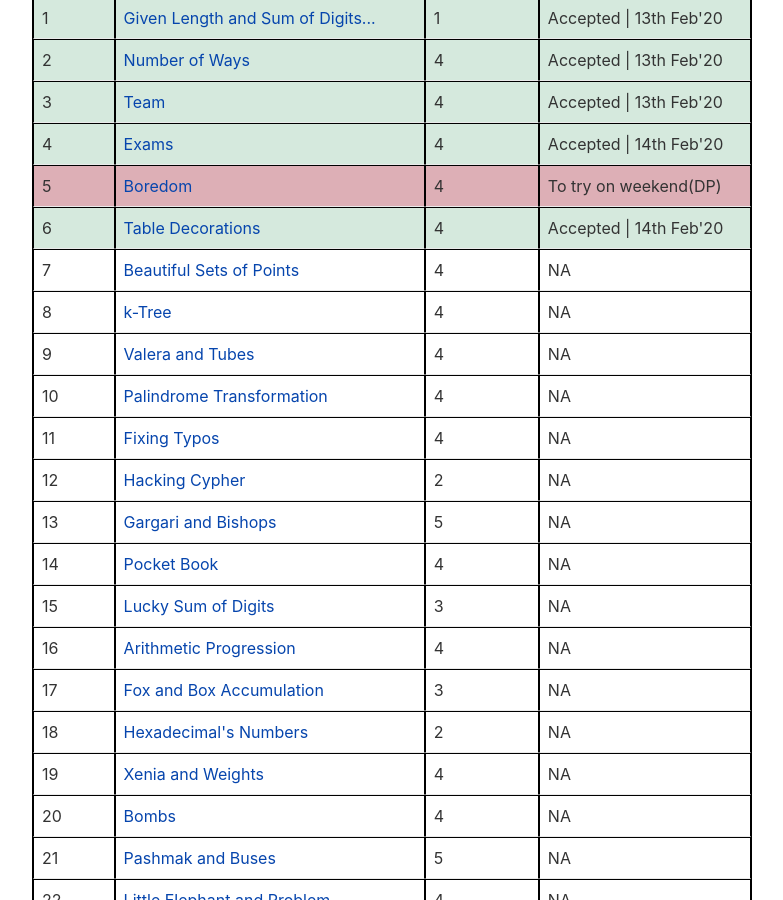
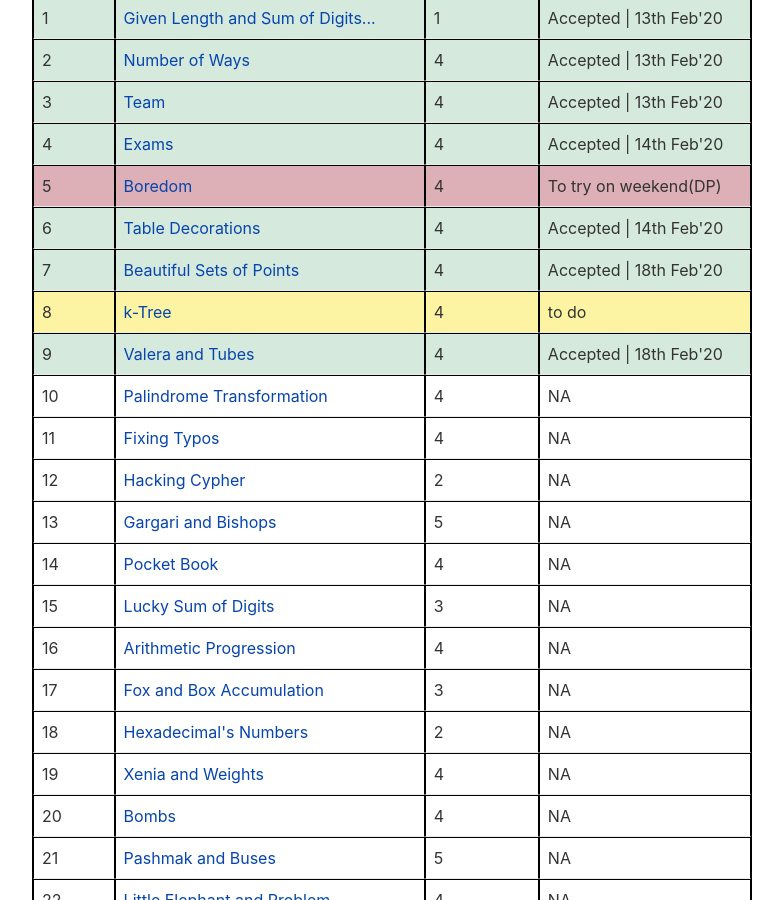
Before and after one commit to vaibhavahuja/vaibhavahuja.github.io, a Jekyll site: the page built from _posts/2020-02-13-practice-list-1.md, in a window 1280 px wide and 900 px high, scrolled down 354 px. Shown: the whole window, without its empty margins (8-791 px from the left). Built offline with Jekyll 4.4.1, drawn with Linux system fonts in a browser that asks for light colours; comment, search, counter and statistics services are not loaded.

Commit message:
changed color?

```diff
--- a/_posts/2020-02-13-practice-list-1.md
+++ b/_posts/2020-02-13-practice-list-1.md
@@ -57,23 +58,23 @@
 		<td>4</td>
 		<td>Accepted | 14th Feb'20</td>
 	</tr>
-	<tr style="background-color: white;">
+	<tr style="background-color: {{page.green}};">
 		<td>7</td>
 		<td><a href="http://codeforces.com/problemset/problem/268/C" target="_blank">Beautiful Sets of Points</a></td>
 		<td>4</td>
-		<td>NA</td>
+		<td>Accepted | 18th Feb'20</td>
 	</tr>
-	<tr style="background-color: white;">
+	<tr style="background-color: {{page.yellow}};">
 		<td>8</td>
 		<td><a href="http://codeforces.com/problemset/problem/431/C" target="_blank">k-Tree</a></td>
 		<td>4</td>
-		<td>NA</td>
+		<td>to do</td>
 	</tr>
-	<tr style="background-color: white;">
+	<tr style="background-color: {{page.green}};">
 		<td>9</td>
 		<td><a href="http://codeforces.com/problemset/problem/441/C" target="_blank">Valera and Tubes </a></td>
 		<td>4</td>
-		<td>NA</td>
+		<td>Accepted | 18th Feb'20</td>
 	</tr>
 	<tr style="background-color: white;">
 		<td>10</td>
```
Also changed, not shown: other parts of _posts/2020-02-13-practice-list-1.md (+1 -0 lines), 2 other files.
